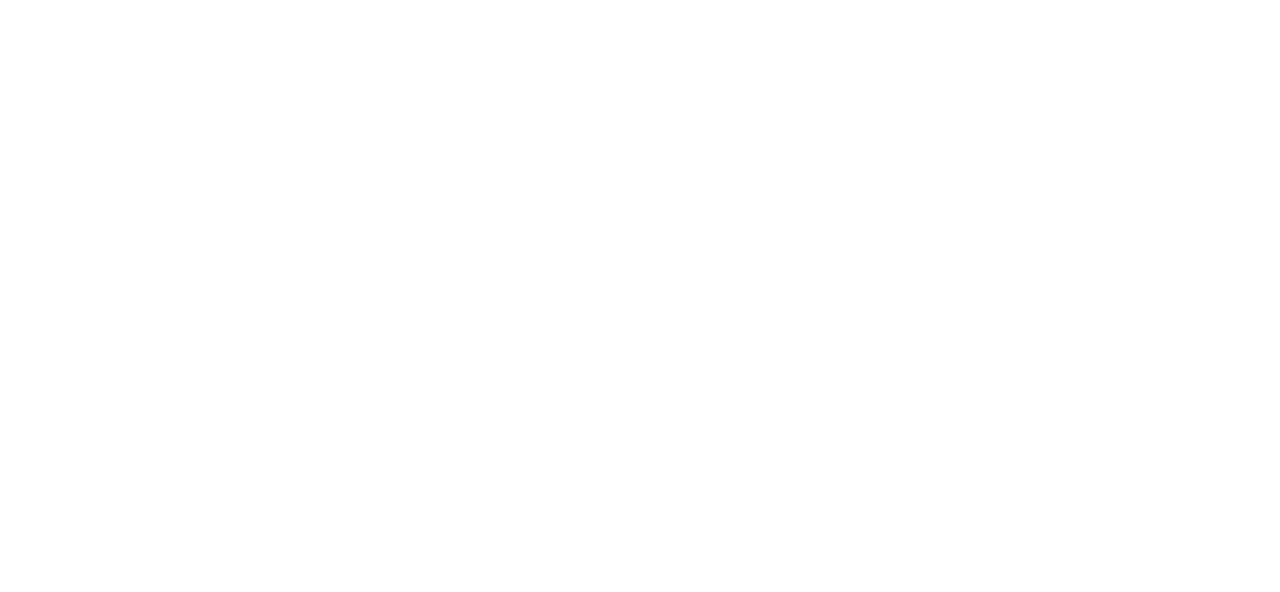
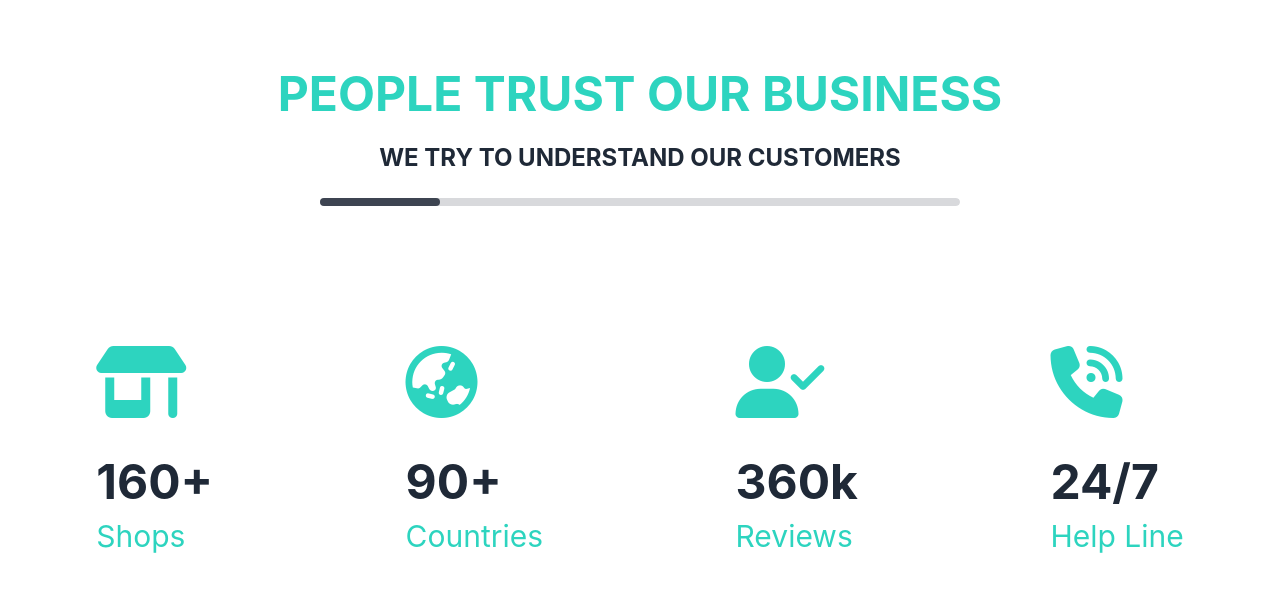
Before and after one commit to its-kayes/computer-parts-manufacturer-client, a React (Create React App) app: page / in a window 1280 px wide. Shown: the part 1102-1694 px from the top of the page. Before the commit the page ends 1060 px from the top, so only its background shows below. Built offline with nearby package versions, Linux system fonts and the light colour scheme.

Commit message:
BusinessSummary

```diff
--- a/public/index.html
+++ b/public/index.html
@@ -24,6 +24,9 @@
       work correctly both with client-side routing and a non-root public URL.
       Learn how to configure a non-root public URL by running `npm run build`.
     -->
+    <!-- FontAwesome kit -->
+    <script src="https://kit.fontawesome.com/1fe5eeb043.js" crossorigin="anonymous"></script>
+
     <title> Computer Part Manufacturer </title>
   </head>
   <body>
--- /dev/null
+++ b/src/page/Home/BusinessSummary.js
@@ -0,0 +1,36 @@
+import React from 'react';
+
+const BusinessSummary = () => {
+    return (
+        <div>
+            <h1 className=' text-5xl font-bold text-center text-teal-400 mt-28 '> PEOPLE TRUST OUR BUSINESS </h1>
+            <h3 className='text-2xl font-bold text-center my-6'> WE TRY TO UNDERSTAND OUR CUSTOMERS </h3>
+            <progress class="progress w-2/4 flex mx-auto justify-center"></progress>
+            <div className='flex justify-around my-28'>
+                <div>
+                    <p> <i class="fa-solid fa-shop text-7xl my-7 text-teal-400 "></i> </p>
+                    <p className='text-5xl font-bold py-3'> 160+ </p>
+                    <p className='text-3xl text-teal-400'>Shops</p>
+                </div>
+                <div>
+                    <p> <i class="fa-solid fa-earth-asia text-7xl my-7 text-teal-400 "></i> </p>
+                    <p className='text-5xl font-bold py-3'> 90+ </p>
+                    <p className='text-3xl text-teal-400'>Countries</p>
+                </div>
+                <div>
+                    <p> <i class="fa-solid fa-user-check text-7xl my-7 text-teal-400 "></i> </p>
+                    {/* <div class="radial-progress bg-teal-400 text-primary-content border-4 border-teal" style={{"--value": "70"}}>70%</div> */}
+                    <p className='text-5xl font-bold py-3'> 360k </p>
+                    <p className='text-3xl text-teal-400'>Reviews</p>
+                </div>
+                <div className=''>
+                    <p> <i class="fa-solid fa-phone-volume text-7xl my-7 text-teal-400 "></i> </p>
+                    <p className='text-5xl font-bold py-3'> 24/7 </p>
+                    <p className='text-3xl text-teal-400'>Help Line</p>
+                </div>
+            </div>
+        </div>
+    );
+};
+
+export default BusinessSummary;
--- a/src/page/Home/Home.js
+++ b/src/page/Home/Home.js
@@ -1,10 +1,12 @@
 import React from 'react';
 import Banner from './Banner';
+import BusinessSummary from './BusinessSummary';
 
 const Home = () => {
     return (
         <div>
             <Banner> </Banner>
+            <BusinessSummary> </BusinessSummary>
         </div>
     );
 };
```
